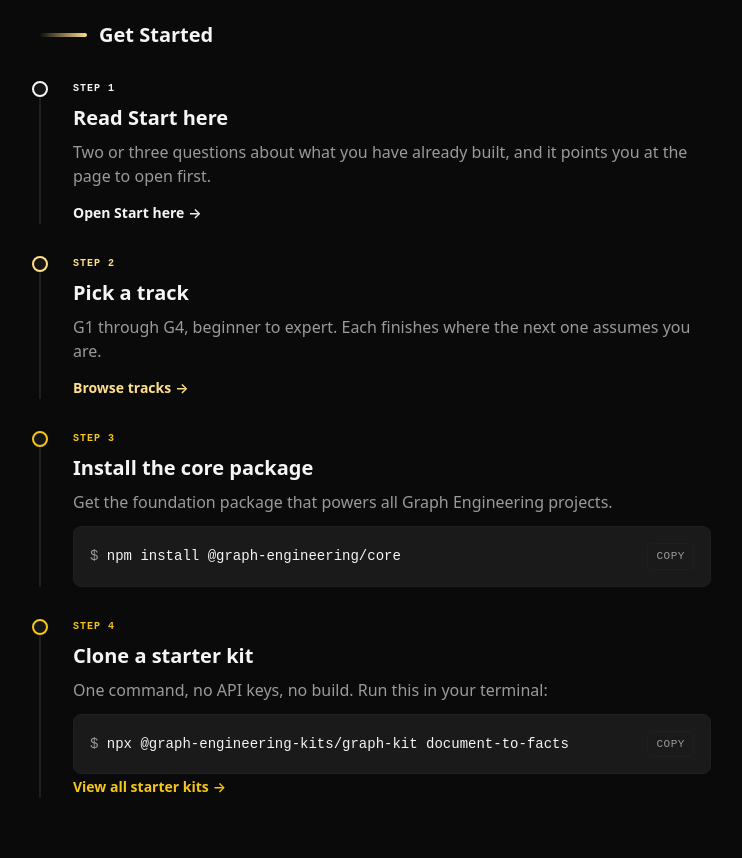
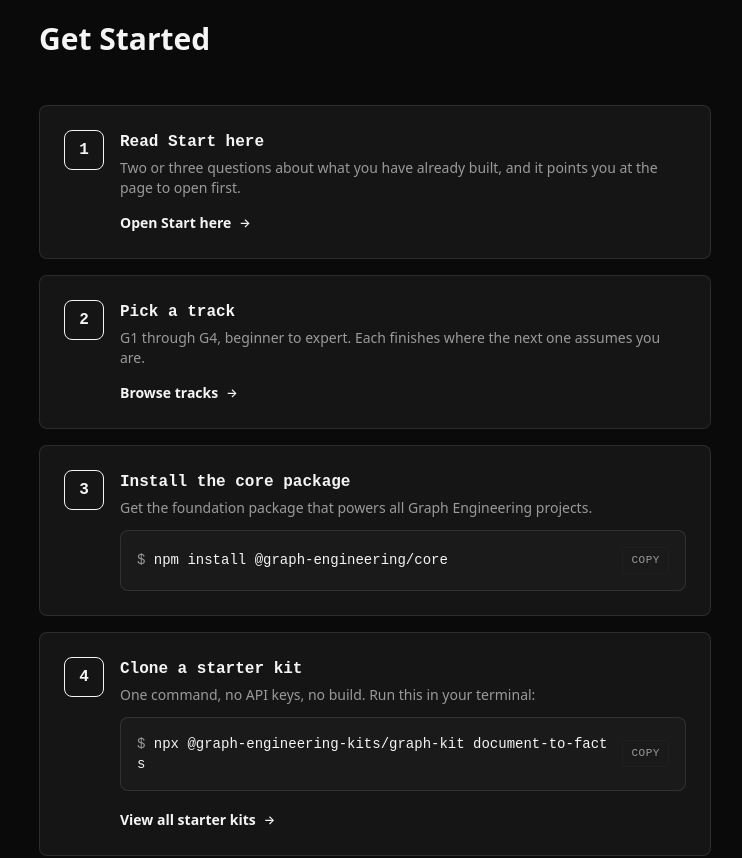
Before and after one commit to ayeshakhalid192007-dev/graph-lab, a Next.js app: page / in a window 1280 px wide. Shown: the part 4880-5738 px from the top of the page, without its empty margins (265-1007 px from the left). Built offline with nearby package versions, Linux system fonts and the light colour scheme; no server answers.

Commit message:
feat: apply numbered step visual to Get Started section

```diff
--- a/components/landing/GetStarted.tsx
+++ b/components/landing/GetStarted.tsx
@@ -1,102 +1,69 @@
 import Link from "next/link";
 import { CopyButton } from "@/components/ui/CopyButton";
+import { StepCard } from "@/components/ui/StepCard";
 
 const CLONE = "npx @graph-engineering-kits/graph-kit document-to-facts";
 const INSTALL = "npm install @graph-engineering/core";
 
 /**
- * Minimal getting started guide
+ * Getting started guide with numbered step cards
  */
 export function GetStarted() {
   return (
     <div className="max-w-2xl mx-auto">
-      <div className="flex items-center gap-3 mb-8">
-        <div className="h-1 w-12 bg-gradient-to-r from-accent-primary to-accent-secondary rounded-full" />
-        <h2 className="text-xl font-bold text-ink">Get Started</h2>
-      </div>
+      <h2 className="text-3xl font-bold text-ink mb-12">Get Started</h2>
 
-      <div className="space-y-8">
-        {/* Step 1 */}
-        <div className="group relative pl-8 border-l-2 border-rule hover:border-accent-primary transition-colors">
-          <div className="absolute -left-[9px] top-0 w-4 h-4 rounded-full bg-surface border-2 border-accent-primary group-hover:scale-125 transition-transform" />
-          <span className="mono text-[10px] uppercase tracking-widest text-accent-primary font-semibold mb-2 block">
-            Step 1
-          </span>
-          <h3 className="text-xl font-bold text-ink mb-2 group-hover:text-accent-primary transition-colors">
-            Read Start here
-          </h3>
-          <p className="text-graphite mb-3">
-            Two or three questions about what you have already built, and it points
-            you at the page to open first.
-          </p>
+      <div className="space-y-4">
+        <StepCard
+          number={1}
+          title="Read Start here"
+          description="Two or three questions about what you have already built, and it points you at the page to open first."
+        >
           <Link
             href="/docs/00-start-here/"
-            className="inline-flex items-center gap-1 text-sm font-semibold text-accent-primary hover:gap-2 transition-all"
+            className="inline-flex items-center gap-2 text-sm font-semibold text-accent-primary hover:text-accent-secondary transition-colors"
           >
-            Open Start here <span>→</span>
+            Open Start here <span className="text-xs">→</span>
           </Link>
-        </div>
+        </StepCard>
 
-        {/* Step 2 */}
-        <div className="group relative pl-8 border-l-2 border-rule hover:border-accent-primary transition-colors">
-          <div className="absolute -left-[9px] top-0 w-4 h-4 rounded-full bg-surface border-2 border-accent-secondary group-hover:scale-125 transition-transform" />
-          <span className="mono text-[10px] uppercase tracking-widest text-accent-secondary font-semibold mb-2 block">
-            Step 2
-          </span>
-          <h3 className="text-xl font-bold text-ink mb-2 group-hover:text-accent-secondary transition-colors">
-            Pick a track
-          </h3>
-          <p className="text-graphite mb-3">
-            G1 through G4, beginner to expert. Each finishes where the next one
-            assumes you are.
-          </p>
+        <StepCard
+          number={2}
+          title="Pick a track"
+          description="G1 through G4, beginner to expert. Each finishes where the next one assumes you are."
+        >
           <Link
             href="/tracks/"
-            className="inline-flex items-center gap-1 text-sm font-semibold text-accent-secondary hover:gap-2 transition-all"
+            className="inline-flex items-center gap-2 text-sm font-semibold text-accent-primary hover:text-accent-secondary transition-colors"
           >
-            Browse tracks <span>→</span>
+            Browse tracks <span className="text-xs">→</span>
           </Link>
-        </div>
+        </StepCard>
 
-        {/* Step 3 */}
-        <div className="group relative pl-8 border-l-2 border-rule hover:border-accent-primary transition-colors">
-          <div className="absolute -left-[9px] top-0 w-4 h-4 rounded-full bg-surface border-2 border-accent-vibrant group-hover:scale-125 transition-transform" />
-          <span className="mono text-[10px] uppercase tracking-widest text-accent-vibrant font-semibold mb-2 block">
-            Step 3
-          </span>
-          <h3 className="text-xl font-bold text-ink mb-2 group-hover:text-accent-vibrant transition-colors">
-            Install the core package
-          </h3>
-          <p className="text-graphite mb-3">
-            Get the foundation package that powers all Graph Engineering projects.
-          </p>
-          <div className="bg-surface-soft border border-rule rounded-lg p-4 hover:border-accent-primary transition-colors group relative overflow-hidden">
-            <div className="absolute top-0 left-0 w-1 h-full bg-gradient-to-b from-accent-primary to-accent-vibrant opacity-0 group-hover:opacity-100 transition-opacity" />
-            <div className="flex items-center justify-between gap-3 relative z-10">
-              <code className="mono text-sm text-ink flex-1 break-all font-mono">
+        <StepCard
+          number={3}
+          title="Install the core package"
+          description="Get the foundation package that powers all Graph Engineering projects."
+        >
+          <div className="bg-surface-soft border border-card-border rounded-lg p-4 hover:border-accent-primary transition-colors">
+            <div className="flex items-center justify-between gap-3">
+              <code className="mono text-sm text-ink flex-1 break-all">
                 <span className="text-muted">$</span> {INSTALL}
               </code>
               <CopyButton text={INSTALL} />
             </div>
           </div>
-        </div>
+        </StepCard>
 
-        {/* Step 4 */}
-        <div className="group relative pl-8 border-l-2 border-rule hover:border-accent-primary transition-colors">
-          <div className="absolute -left-[9px] top-0 w-4 h-4 rounded-full bg-surface border-2 border-accent-vibrant group-hover:scale-125 transition-transform" />
-          <span className="mono text-[10px] uppercase tracking-widest text-accent-vibrant font-semibold mb-2 block">
-            Step 4
-          </span>
-          <h3 className="text-xl font-bold text-ink mb-2 group-hover:text-accent-vibrant transition-colors">
-            Clone a starter kit
-          </h3>
-          <p className="text-graphite mb-3">
-            One command, no API keys, no build. Run this in your terminal:
-          </p>
-          <div className="bg-surface-soft border border-rule rounded-lg p-4 hover:border-accent-primary transition-colors group relative overflow-hidden">
-            <div className="absolute top-0 left-0 w-1 h-full bg-gradient-to-b from-accent-primary to-accent-vibrant opacity-0 group-hover:opacity-100 transition-opacity" />
-            <div className="flex items-center justify-between gap-3 relative z-10">
-              <code className="mono text-sm text-ink flex-1 break-all font-mono">
+        <StepCard
+          number={4}
+          title="Clone a starter kit"
+          description="One command, no API keys, no build. Run this in your terminal:"
+        >
+          <div className="space-y-4">
+            <div className="bg-surface-soft border border-card-border rounded-lg p-4 hover:border-accent-primary transition-colors">
+              <div className="flex items-center justify-between gap-3">
+                <code className="mono text-sm text-ink flex-1 break-all">
                   <span className="text-muted">$</span> {CLONE}
                 </code>
                 <CopyButton text={CLONE} />
@@ -104,11 +71,12 @@ export function GetStarted() {
             </div>
             <Link
               href="/patterns/"
-            className="inline-flex items-center gap-1 text-sm font-semibold text-accent-vibrant hover:gap-2 transition-all"
+              className="inline-flex items-center gap-2 text-sm font-semibold text-accent-primary hover:text-accent-secondary transition-colors"
             >
-            View all starter kits <span>→</span>
+              View all starter kits <span className="text-xs">→</span>
             </Link>
           </div>
+        </StepCard>
       </div>
     </div>
   );
```
Lines whose indentation alone changed are shown as unchanged.
